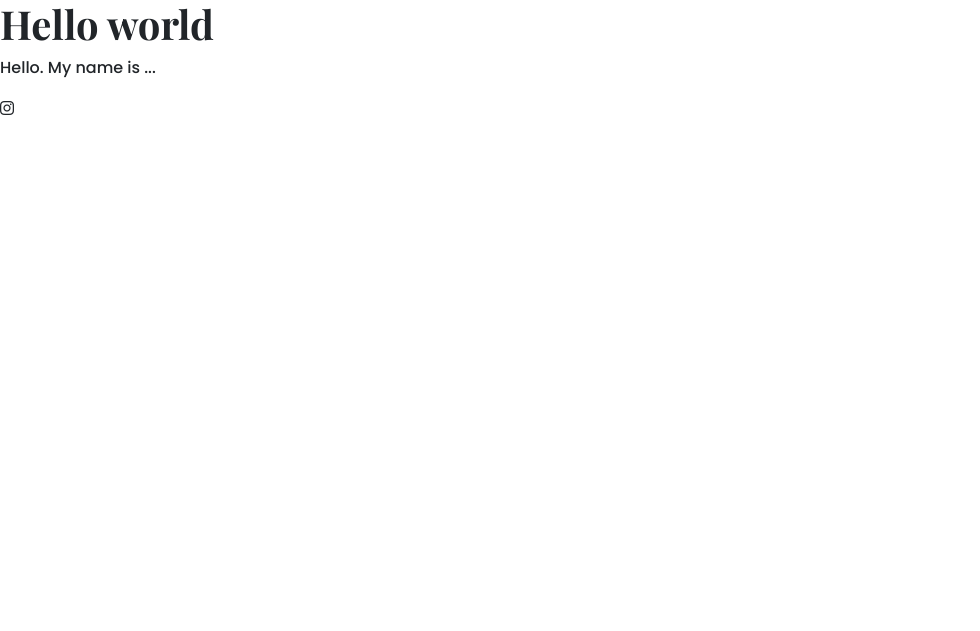
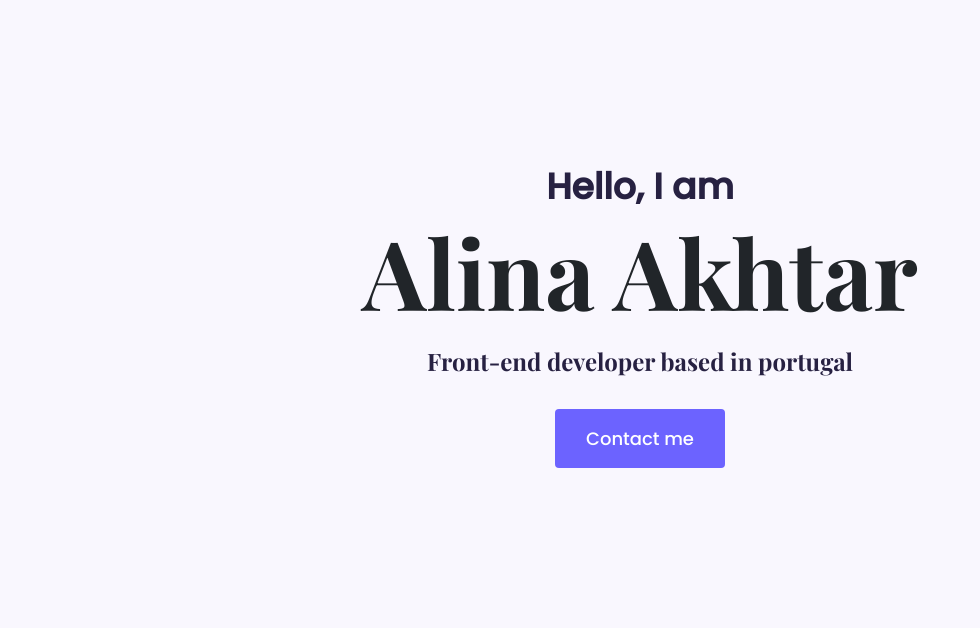
Before and after one commit to AlinaAkhtar/portfolio-project, a plain HTML site: page index.html in a window 1280 px wide. Shown: the whole page, without its empty margins (0-980 px from the left). Drawn offline with nearby package versions, Linux system fonts and the light colour scheme; a web font is replaced by a local one.

Commit message:
set variables for the fonts and colors

```diff
--- a/index.html
+++ b/index.html
@@ -30,8 +30,13 @@
     <title>Document</title>
   </head>
   <body>
-    <h1>Hello world</h1>
-    <p>Hello. My name is ...</p>
-    <i class="fa-brands fa-instagram"></i>
+    <div class="hero">
+      <p>Hello, I am</p>
+      <h1>Alina Akhtar</h1>
+      <h2 class="mb-4">Front-end developer based in portugal</h2>
+      <div>
+        <a href="#" class="btn btn-branding">Contact me</a>
+      </div>
+    </div>
   </body>
 </html>
--- a/styles/portfolio.css
+++ b/styles/portfolio.css
@@ -1,10 +1,56 @@
+:root {
+    --branding-color: #6C63FF;
+    --heading-font-family: "Playfair Display",
+        serif;
+     --default-font-family: "Poppins",
+        sans-serif;
+    --secondary-color: #F9F7FE;
+}
 
-h1 {
-    font-family: "Playfair Display", serif;
+body {
+    font-family: var(--default-font-family);
+}
+
+h1, h2, h3, h4, h5, h6 {
+    font-family: var(--heading-font-family);
     font-weight: bold;
 
 }
 
+h1 {
+    font-size: 96px;
+}
+
 p {
-    font-family: "Poppins", sans-serif;
+    font-weight: normal;
 }
+
+.hero {
+    background: var(--secondary-color);
+    text-align: center;
+    padding: 160px 20px;
+}
+
+.hero p {
+    font-size: 36px;
+    font-weight: bold;
+    margin: 0;
+    color: #272142;
+}
+
+.hero h2 {
+    font-family: var(--heading-font-family);
+    font-weight: normal;
+    font-size: 24px;
+    line-height: 2;
+    color: #272142;
+}
+
+.btn-branding {
+    background: var(--branding-color);
+    border-radius: 4px;
+    color: white;
+    font-size: 18px;
+    line-height: 27px;
+    padding: 15px 30px;
+}
```
